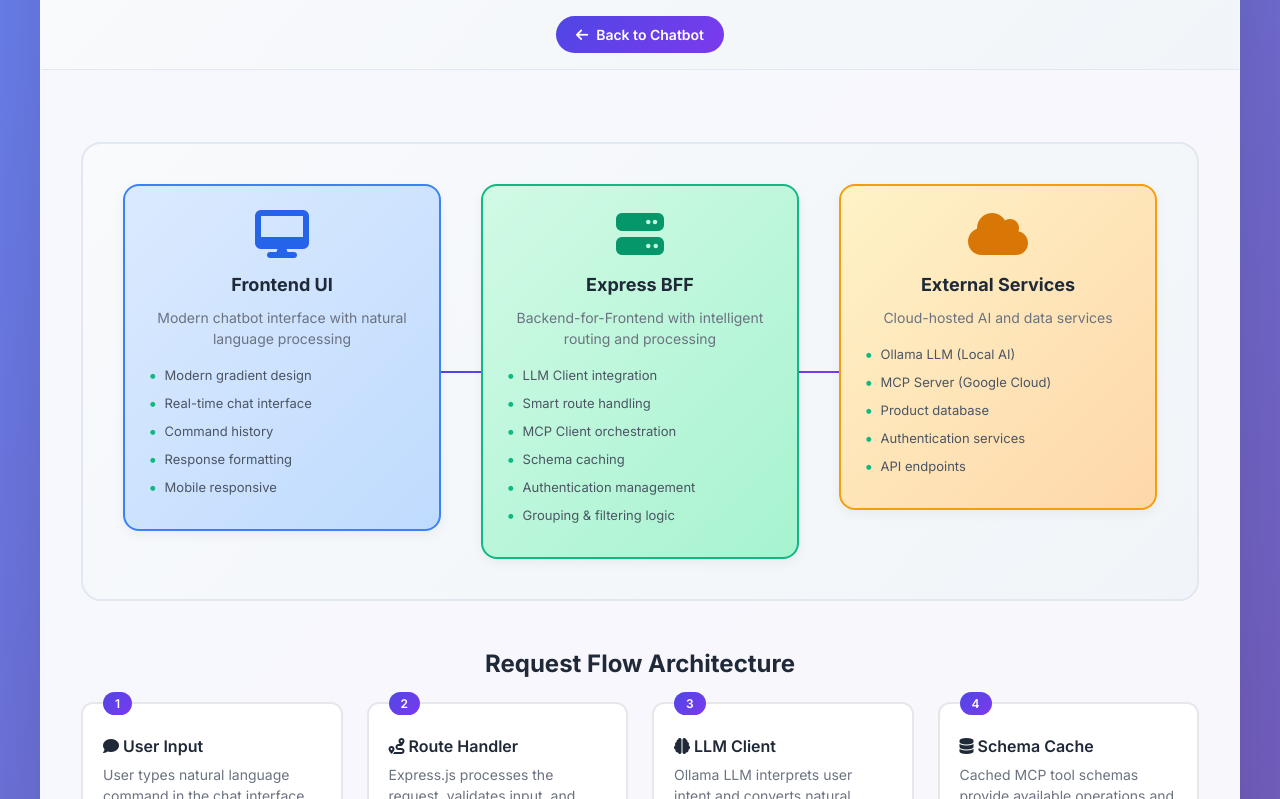
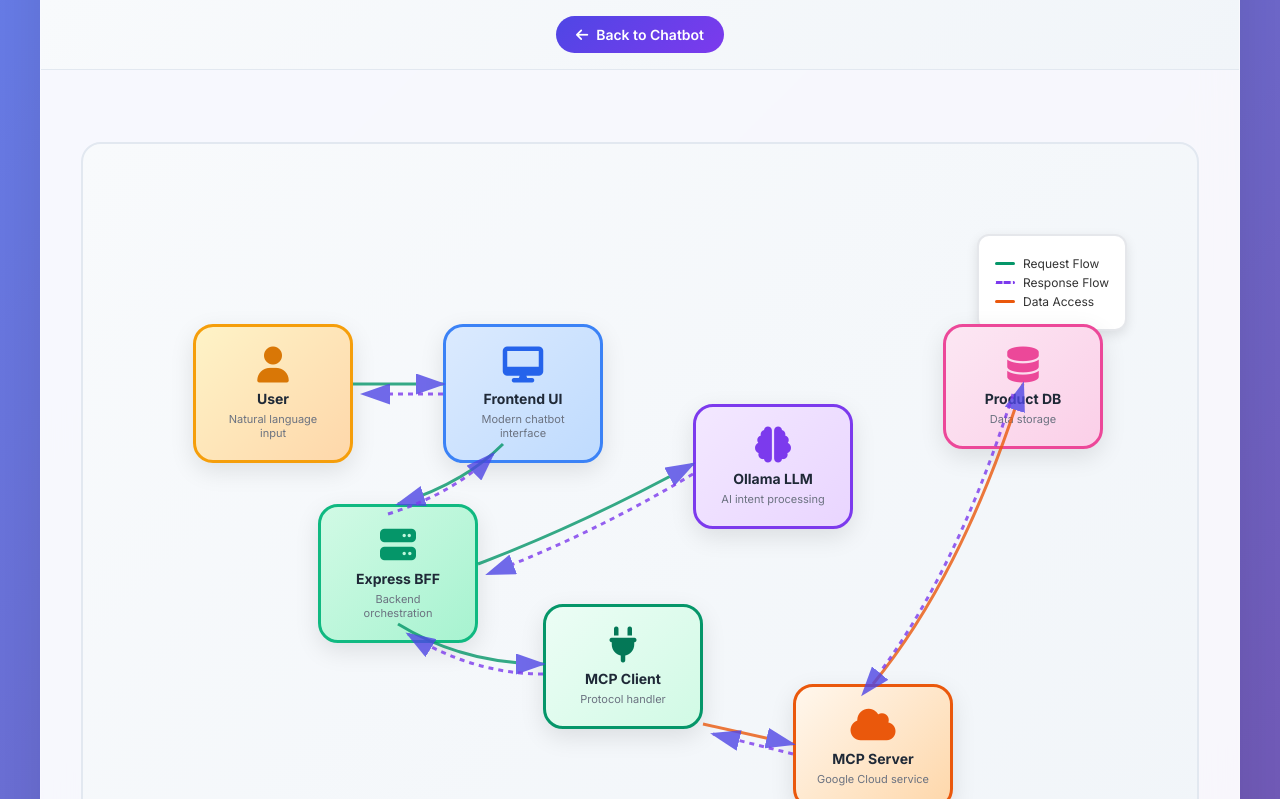
Before and after one commit to racho8/ravi-mcp-client, a website: page public/architecture.html in a window 1280 px wide. Shown: the part 153-952 px from the top of the page. Drawn offline with Linux system fonts and the light colour scheme.

Commit message:
docs: update architecture diagram

```diff
--- a/public/architecture.html
+++ b/public/architecture.html
@@ -103,174 +103,170 @@
             background: linear-gradient(135deg, #f8fafc 0%, #f1f5f9 100%);
             border: 2px solid #e2e8f0;
             border-radius: 20px;
-            padding: 40px;
+            padding: 80px 60px;
             margin: 32px 0;
             position: relative;
-            overflow: hidden;
+            overflow: visible;
+            min-height: 700px;
         }
 
-        .diagram-grid {
-            display: grid;
-            grid-template-columns: 1fr 1fr 1fr;
-            gap: 40px;
-            align-items: start;
+        .diagram-container {
             position: relative;
-            z-index: 2;
+            width: 100%;
+            height: 600px;
         }
 
         .component {
+            position: absolute;
             background: white;
-            border: 2px solid #e2e8f0;
-            border-radius: 16px;
-            padding: 24px;
+            border: 3px solid #e2e8f0;
+            border-radius: 20px;
+            padding: 20px;
             text-align: center;
             transition: all 0.3s ease;
-            box-shadow: 0 4px 12px rgba(0, 0, 0, 0.05);
-            position: relative;
+            box-shadow: 0 8px 24px rgba(0, 0, 0, 0.1);
+            width: 160px;
+            min-height: 120px;
+            display: flex;
+            flex-direction: column;
+            justify-content: center;
+            align-items: center;
         }
 
         .component:hover {
             transform: translateY(-4px);
-            box-shadow: 0 12px 32px rgba(79, 70, 229, 0.15);
+            box-shadow: 0 16px 40px rgba(79, 70, 229, 0.2);
             border-color: #4f46e5;
+            z-index: 10;
         }
 
-        .component.frontend {
+        /* Component positioning with proper gaps */
+        .user {
+            top: 100px;
+            left: 50px;
+            background: linear-gradient(135deg, #fef3c7 0%, #fed7aa 100%);
+            border-color: #f59e0b;
+        }
+        .frontend {
+            top: 100px;
+            left: 300px;
             background: linear-gradient(135deg, #dbeafe 0%, #bfdbfe 100%);
             border-color: #3b82f6;
         }
-
-        .component.backend {
+        .bff {
+            top: 280px;
+            left: 175px;
             background: linear-gradient(135deg, #d1fae5 0%, #a7f3d0 100%);
             border-color: #10b981;
         }
-
-        .component.external {
-            background: linear-gradient(135deg, #fef3c7 0%, #fed7aa 100%);
-            border-color: #f59e0b;
+        .llm {
+            top: 180px;
+            left: 550px;
+            background: linear-gradient(135deg, #f3e8ff 0%, #e9d5ff 100%);
+            border-color: #7c3aed;
+        }
+        .mcp-client {
+            top: 380px;
+            left: 400px;
+            background: linear-gradient(135deg, #ecfdf5 0%, #d1fae5 100%);
+            border-color: #059669;
+        }
+        .mcp-server {
+            top: 460px;
+            left: 650px;
+            background: linear-gradient(135deg, #fff7ed 0%, #fed7aa 100%);
+            border-color: #ea580c;
+        }
+        .database {
+            top: 100px;
+            left: 800px;
+            background: linear-gradient(135deg, #fce7f3 0%, #fbcfe8 100%);
+            border-color: #ec4899;
         }
 
         .component-icon {
-            font-size: 48px;
-            margin-bottom: 16px;
+            font-size: 36px;
+            margin-bottom: 8px;
             display: block;
         }
 
+        .user .component-icon { color: #d97706; }
         .frontend .component-icon { color: #2563eb; }
-        .backend .component-icon { color: #059669; }
-        .external .component-icon { color: #d97706; }
+        .bff .component-icon { color: #059669; }
+        .llm .component-icon { color: #7c3aed; }
+        .mcp-client .component-icon { color: #047857; }
+        .mcp-server .component-icon { color: #ea580c; }
+        .database .component-icon { color: #ec4899; }
 
         .component h3 {
-            font-size: 18px;
+            font-size: 14px;
             font-weight: 700;
-            margin-bottom: 12px;
+            margin: 0;
             color: #1f2937;
+            line-height: 1.2;
         }
 
         .component p {
-            font-size: 14px;
+            font-size: 11px;
             color: #6b7280;
-            line-height: 1.5;
-            margin-bottom: 16px;
+            margin: 4px 0 0 0;
+            line-height: 1.3;
         }
 
-        .component-features {
-            list-style: none;
-            text-align: left;
+        /* SVG arrows */
+        .connections-svg {
+            position: absolute;
+            top: 0;
+            left: 0;
+            width: 100%;
+            height: 100%;
+            pointer-events: none;
+            z-index: 1;
         }
 
-        .component-features li {
-            font-size: 13px;
-            color: #4b5563;
-            margin: 8px 0;
+        .arrow {
+            stroke: #4f46e5;
+            stroke-width: 3;
+            fill: none;
+            marker-end: url(#arrowhead);
+            opacity: 0.8;
+        }
+
+        .arrow.request { stroke: #059669; }
+        .arrow.response { stroke: #7c3aed; }
+        .arrow.data { stroke: #ea580c; }
+
+        .flow-legend {
+            position: absolute;
+            top: 10px;
+            right: 10px;
+            background: white;
+            border: 2px solid #e5e7eb;
+            border-radius: 12px;
+            padding: 16px;
+            font-size: 12px;
+            box-shadow: 0 4px 12px rgba(0, 0, 0, 0.1);
+        }
+
+        .legend-item {
             display: flex;
             align-items: center;
             gap: 8px;
+            margin: 4px 0;
         }
 
-        .component-features li::before {
-            content: '•';
-            color: #10b981;
-            font-weight: bold;
-            font-size: 16px;
-        }
-
-        /* Connection lines */
-        .connection {
-            position: absolute;
-            z-index: 1;
-        }
-
-        .connection-horizontal {
-            height: 2px;
-            background: linear-gradient(90deg, #4f46e5, #7c3aed);
-            top: 50%;
+        .legend-line {
+            width: 20px;
+            height: 3px;
             border-radius: 2px;
         }
 
-        .connection-1 {
-            left: 32%;
-            width: 16%;
-            transform: translateY(-1px);
-        }
-
-        .connection-2 {
-            right: 32%;
-            width: 16%;
-            transform: translateY(-1px);
-        }
+        .legend-line.request { background: #059669; }
+        .legend-line.response { background: #7c3aed; }
+        .legend-line.data { background: #ea580c; }
 
         .flow-section {
             margin: 48px 0;
-        }
-
-        .flow-title {
-            font-size: 24px;
-            font-weight: 700;
-            color: #1f2937;
-            margin-bottom: 24px;
-            text-align: center;
-        }
-
-        .flow-steps {
-            display: grid;
-            grid-template-columns: repeat(auto-fit, minmax(250px, 1fr));
-            gap: 24px;
-        }
-
-        .flow-step {
-            background: white;
-            border: 2px solid #e5e7eb;
-            border-radius: 12px;
-            padding: 20px;
-            position: relative;
-            text-align: left;
-        }
-
-        .flow-step::before {
-            content: attr(data-step);
-            position: absolute;
-            top: -12px;
-            left: 20px;
-            background: linear-gradient(135deg, #4f46e5 0%, #7c3aed 100%);
-            color: white;
-            padding: 4px 12px;
-            border-radius: 12px;
-            font-size: 12px;
-            font-weight: 600;
-        }
-
-        .flow-step h4 {
-            font-size: 16px;
-            font-weight: 600;
-            color: #1f2937;
-            margin: 12px 0 8px 0;
-        }
-
-        .flow-step p {
-            font-size: 14px;
-            color: #6b7280;
-            line-height: 1.5;
         }
 
         .tech-stack {
@@ -326,17 +322,33 @@
         }
 
         @media (max-width: 768px) {
-            .diagram-grid {
-                grid-template-columns: 1fr;
-                gap: 24px;
+            .diagram-container {
+                height: 800px;
             }
 
-            .connection {
-                display: none;
+            /* Reorganize components for mobile - vertical layout */
+            .user { top: 20px; left: 50%; transform: translateX(-50%); }
+            .frontend { top: 120px; left: 50%; transform: translateX(-50%); }
+            .bff { top: 220px; left: 50%; transform: translateX(-50%); }
+            .llm { top: 320px; left: 25%; transform: translateX(-50%); }
+            .mcp-client { top: 320px; left: 75%; transform: translateX(-50%); }
+            .mcp-server { top: 420px; left: 50%; transform: translateX(-50%); }
+            .database { top: 520px; left: 50%; transform: translateX(-50%); }
+
+            .connections-svg {
+                display: none; /* Hide complex arrows on mobile */
             }
 
-            .flow-steps {
-                grid-template-columns: 1fr;
+            .flow-legend {
+                position: relative;
+                top: auto;
+                right: auto;
+                margin: 20px auto;
+                width: fit-content;
+            }
+
+            .roadmap-svg {
+                display: none; /* Hide curve on mobile */
             }
 
             .tech-grid {
@@ -345,6 +357,11 @@
 
             .content {
                 padding: 24px;
+            }
+
+            .component {
+                width: 160px;
+                min-height: 120px;
             }
         }
     </style>
@@ -365,96 +382,100 @@
 
         <div class="content">
             <div class="architecture-diagram">
-                <div class="connection connection-horizontal connection-1"></div>
-                <div class="connection connection-horizontal connection-2"></div>
+                <div class="diagram-container">
+                    <!-- SVG for connection arrows -->
+                    <svg class="connections-svg">
+                        <defs>
+                            <marker id="arrowhead" markerWidth="10" markerHeight="7"
+                                    refX="9" refY="3.5" orient="auto">
+                                <polygon points="0 0, 10 3.5, 0 7" fill="#4f46e5" />
+                            </marker>
+                        </defs>
 
-                <div class="diagram-grid">
-                    <!-- Frontend -->
+                        <!-- User to Frontend -->
+                        <path d="M 210 160 L 300 160" class="arrow request" />
+
+                        <!-- Frontend to BFF -->
+                        <path d="M 360 220 Q 320 260 255 280" class="arrow request" />
+
+                        <!-- BFF to LLM -->
+                        <path d="M 335 340 Q 440 300 550 240" class="arrow request" />
+
+                        <!-- BFF to MCP Client -->
+                        <path d="M 255 400 Q 320 440 400 440" class="arrow request" />
+
+                        <!-- MCP Client to MCP Server -->
+                        <path d="M 560 500 L 650 520" class="arrow data" />
+
+                        <!-- MCP Server to Database -->
+                        <path d="M 730 460 Q 820 350 880 160" class="arrow data" />
+
+                        <!-- Response flows (dashed) -->
+                        <path d="M 870 170 Q 810 360 720 470" class="arrow response" stroke-dasharray="5,5" />
+                        <path d="M 650 530 L 570 510" class="arrow response" stroke-dasharray="5,5" />
+                        <path d="M 400 450 Q 330 450 265 410" class="arrow response" stroke-dasharray="5,5" />
+                        <path d="M 550 250 Q 450 310 345 350" class="arrow response" stroke-dasharray="5,5" />
+                        <path d="M 245 290 Q 310 270 350 230" class="arrow response" stroke-dasharray="5,5" />
+                        <path d="M 300 170 L 220 170" class="arrow response" stroke-dasharray="5,5" />
+                    </svg>
+
+                    <!-- Flow legend -->
+                    <div class="flow-legend">
+                        <div class="legend-item">
+                            <div class="legend-line request"></div>
+                            <span>Request Flow</span>
+                        </div>
+                        <div class="legend-item">
+                            <div class="legend-line response" style="border-top: 3px dashed #7c3aed; background: none; height: 0;"></div>
+                            <span>Response Flow</span>
+                        </div>
+                        <div class="legend-item">
+                            <div class="legend-line data"></div>
+                            <span>Data Access</span>
+                        </div>
+                    </div>
+
+                    <!-- Components -->
+                    <div class="component user">
+                        <i class="fas fa-user component-icon"></i>
+                        <h3>User</h3>
+                        <p>Natural language input</p>
+                    </div>
+
                     <div class="component frontend">
                         <i class="fas fa-desktop component-icon"></i>
                         <h3>Frontend UI</h3>
-                        <p>Modern chatbot interface with natural language processing</p>
-                        <ul class="component-features">
-                            <li>Modern gradient design</li>
-                            <li>Real-time chat interface</li>
-                            <li>Command history</li>
-                            <li>Response formatting</li>
-                            <li>Mobile responsive</li>
-                        </ul>
+                        <p>Modern chatbot interface</p>
                     </div>
 
-                    <!-- Backend BFF -->
-                    <div class="component backend">
+                    <div class="component bff">
                         <i class="fas fa-server component-icon"></i>
                         <h3>Express BFF</h3>
-                        <p>Backend-for-Frontend with intelligent routing and processing</p>
-                        <ul class="component-features">
-                            <li>LLM Client integration</li>
-                            <li>Smart route handling</li>
-                            <li>MCP Client orchestration</li>
-                            <li>Schema caching</li>
-                            <li>Authentication management</li>
-                            <li>Grouping & filtering logic</li>
-                        </ul>
+                        <p>Backend orchestration</p>
                     </div>
 
-                    <!-- External Services -->
-                    <div class="component external">
-                        <i class="fas fa-cloud component-icon"></i>
-                        <h3>External Services</h3>
-                        <p>Cloud-hosted AI and data services</p>
-                        <ul class="component-features">
-                            <li>Ollama LLM (Local AI)</li>
-                            <li>MCP Server (Google Cloud)</li>
-                            <li>Product database</li>
-                            <li>Authentication services</li>
-                            <li>API endpoints</li>
-                        </ul>
-                    </div>
-                </div>
-            </div>
-
-            <div class="flow-section">
-                <h2 class="flow-title">Request Flow Architecture</h2>
-                <div class="flow-steps">
-                    <div class="flow-step" data-step="1">
-                        <h4><i class="fas fa-comment"></i> User Input</h4>
-                        <p>User types natural language command in the chat interface. Example: "Show all products grouped by category"</p>
+                    <div class="component llm">
+                        <i class="fas fa-brain component-icon"></i>
+                        <h3>Ollama LLM</h3>
+                        <p>AI intent processing</p>
                     </div>
 
-                    <div class="flow-step" data-step="2">
-                        <h4><i class="fas fa-route"></i> Route Handler</h4>
-                        <p>Express.js processes the request, validates input, and orchestrates the flow between components</p>
+                    <div class="component mcp-client">
+                        <i class="fas fa-plug component-icon"></i>
+                        <h3>MCP Client</h3>
+                        <p>Protocol handler</p>
                     </div>
 
-                    <div class="flow-step" data-step="3">
-                        <h4><i class="fas fa-brain"></i> LLM Client</h4>
-                        <p>Ollama LLM interprets user intent and converts natural language to structured tool invocations</p>
+                    <div class="component mcp-server">
+                        <i class="fas fa-cloud component-icon"></i>
+                        <h3>MCP Server</h3>
+                        <p>Google Cloud service</p>
                     </div>
 
-                    <div class="flow-step" data-step="4">
-                        <h4><i class="fas fa-database"></i> Schema Cache</h4>
-                        <p>Cached MCP tool schemas provide available operations and parameters for efficient processing</p>
-                    </div>
-
-                    <div class="flow-step" data-step="5">
-                        <h4><i class="fas fa-plug"></i> MCP Client</h4>
-                        <p>Handles authentication and communicates with remote MCP server using JSON-RPC protocol</p>
-                    </div>
-
-                    <div class="flow-step" data-step="6">
-                        <h4><i class="fas fa-cloud-upload"></i> Remote MCP Server</h4>
-                        <p>Google Cloud Run service processes requests, manages product database, and returns results</p>
-                    </div>
-
-                    <div class="flow-step" data-step="7">
-                        <h4><i class="fas fa-cogs"></i> Response Processing</h4>
-                        <p>Route handler applies business logic like grouping, filtering, counting, and duplicate detection</p>
-                    </div>
-
-                    <div class="flow-step" data-step="8">
-                        <h4><i class="fas fa-paint-brush"></i> UI Formatting</h4>
-                        <p>Frontend formats and displays results with beautiful cards, grouping, and interactive elements</p>
+                    <div class="component database">
+                        <i class="fas fa-database component-icon"></i>
+                        <h3>Product DB</h3>
+                        <p>Data storage</p>
                     </div>
                 </div>
             </div>
```
